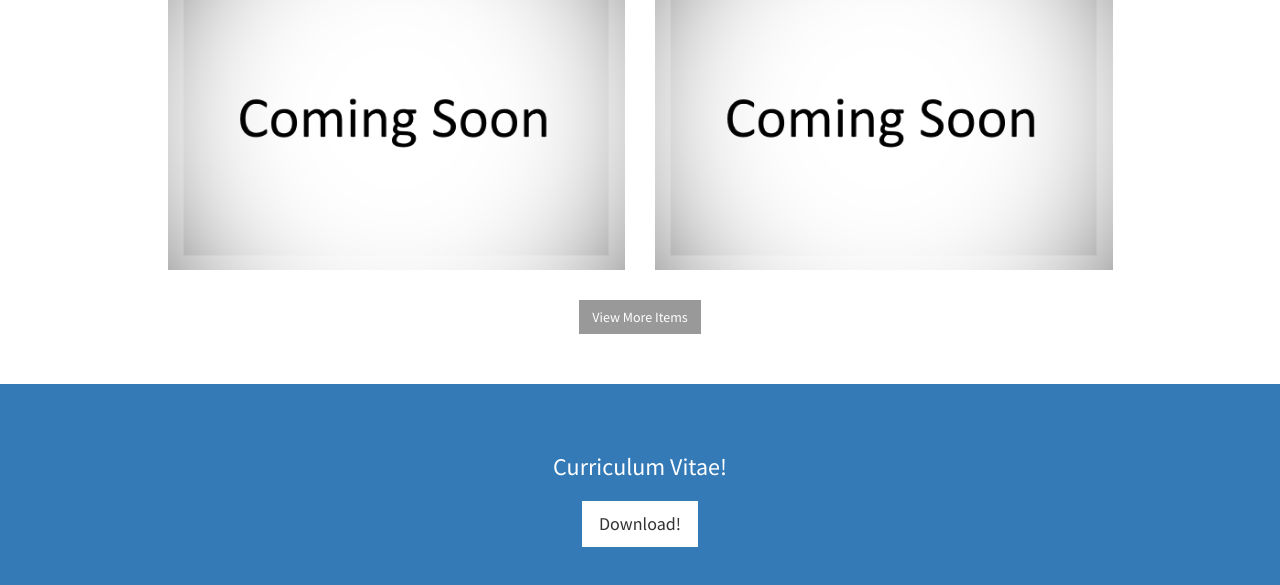
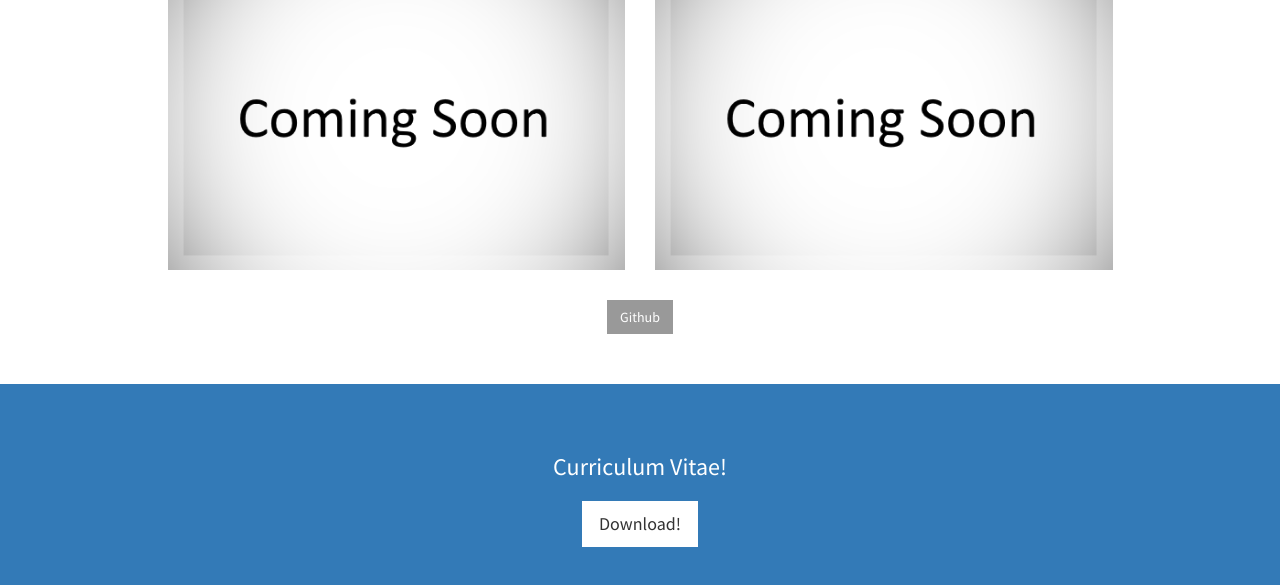
Before and after one commit to l4p4k/PersonalPortfolio, a plain HTML site: page index.html in a window 1280 px wide. Shown: the part 2187-2772 px from the top of the page. Drawn offline with Linux system fonts and the light colour scheme.

Commit message:
Added Github acc + deleted pics
Deleted unwanted pictures
Added button to Github account in My Work section

```diff
--- a/index.html
+++ b/index.html
@@ -192,7 +192,7 @@
                         </div>
                     </div>
                     <!-- /.row (nested) -->
-                    <a href="#" class="btn btn-dark">View More Items</a>
+                    <a href="https://github.com/l4p4k" class="btn btn-dark">Github</a>
                 </div>
                 <!-- /.col-lg-10 -->
             </div>
```
Also changed, not shown: img/bg - Copy (2).jpg (deleted), img/bg - Copy.jpg (deleted), img/callout.jpg (deleted).
